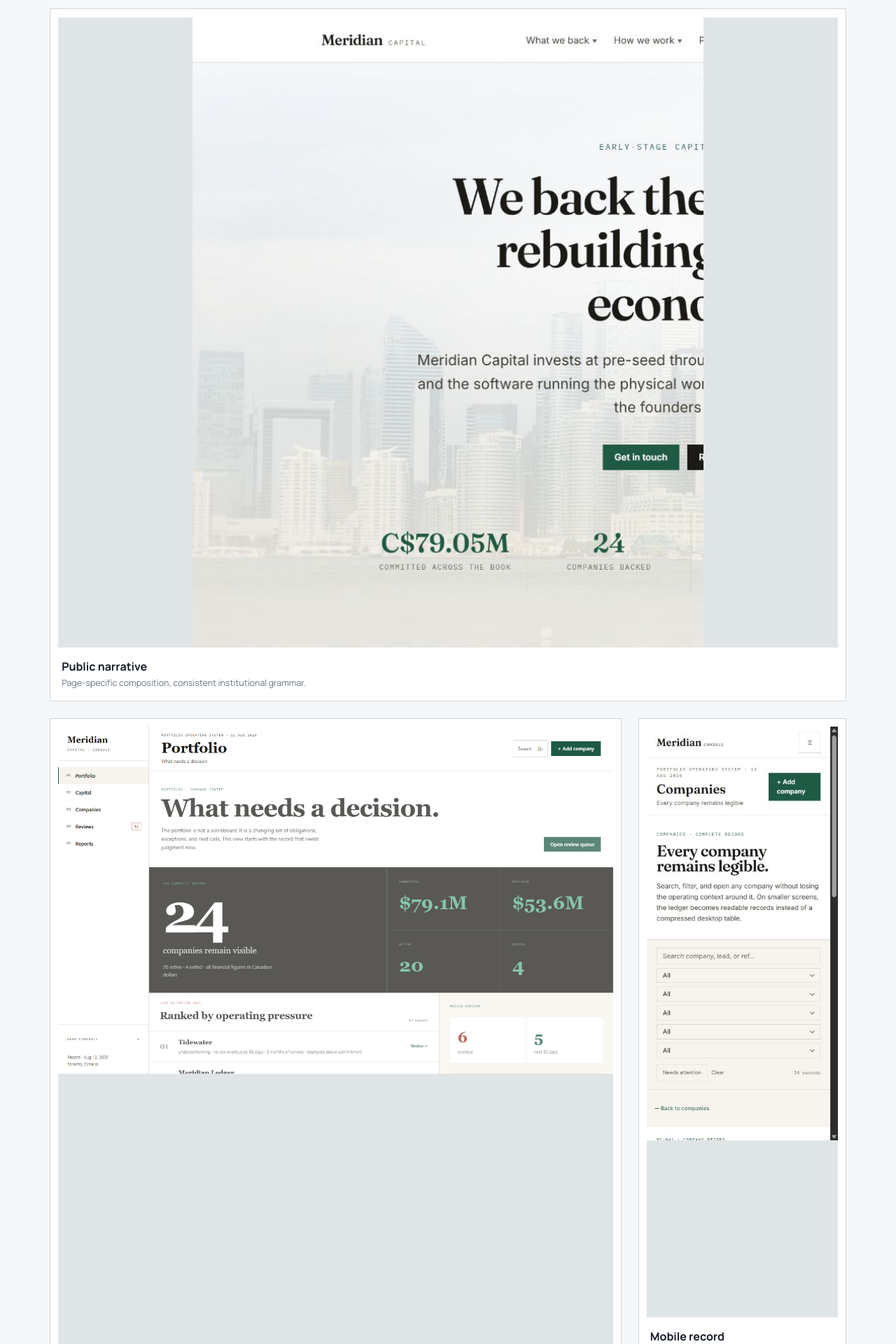
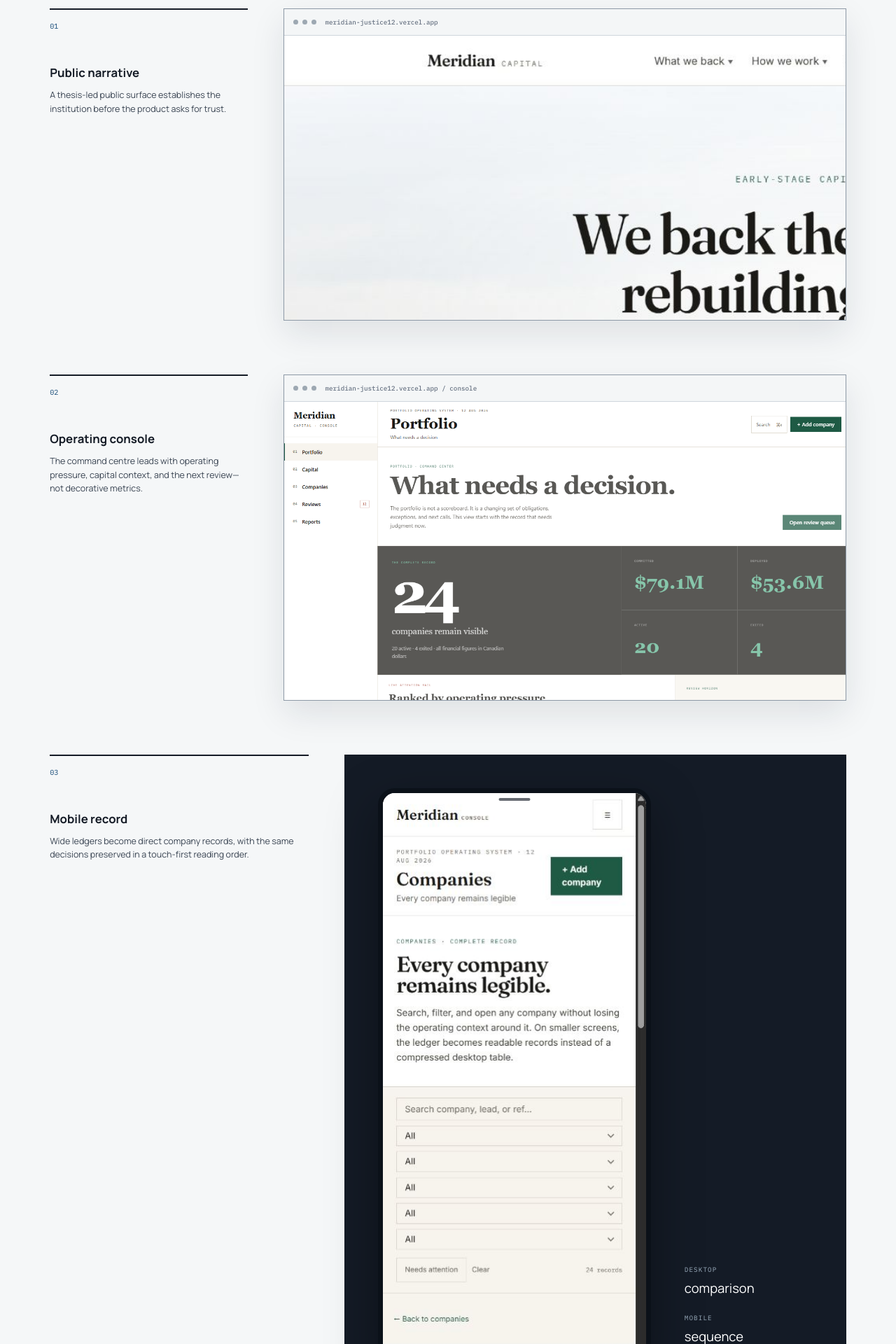
Before and after one commit to justicebrutus/justice-portfolio, a React (Vite) app: page /work/meridian in a window 1280 px wide. Shown: the part 4080-6000 px from the top of the page at 70% size. Built offline with nearby package versions, Linux system fonts and the light colour scheme.

Commit message:
Refine Meridian case study presentation

```diff
--- a/src/index.css
+++ b/src/index.css
@@ -96,14 +96,30 @@
 .decision-grid h3 { margin-top: 4rem; font-size: 1.7rem; }
 .screen-study { border-top: 1px solid var(--line); }
 figure { margin: 0; }
-.screen-study figure { background: var(--white); border: 1px solid var(--line); padding: .7rem; }
-.screen-study figure img { width: 100%; background: #dfe4e7; object-fit: cover; }
-.desktop-screen img { aspect-ratio: 16/9; }
-.screen-study figcaption { display: grid; gap: .3rem; padding: 1rem .3rem .35rem; }
-.screen-study figcaption span { color: var(--muted); font-size: .78rem; }
-.screen-pair { display: grid; grid-template-columns: 1.65fr .6fr; align-items: start; gap: 1.5rem; margin-top: 1.5rem; }
-.screen-pair > figure:first-child img { aspect-ratio: 16/10; object-fit: cover; }
-.mobile-screen img { aspect-ratio: 390/844; object-fit: cover; }
+.screen-evidence-stack { display: grid; gap: clamp(2.5rem, 6vw, 5.5rem); }
+.evidence-plate { display: grid; grid-template-columns: minmax(190px, .26fr) minmax(0, .74fr); gap: clamp(1.5rem, 4vw, 4rem); align-items: start; }
+.evidence-label { padding-top: .25rem; border-top: 2px solid var(--ink); }
+.evidence-label > span { display: block; margin: .8rem 0 3rem; color: var(--blue); font: .64rem "IBM Plex Mono", monospace; }
+.evidence-label > strong { display: block; margin-bottom: .7rem; font-size: 1.05rem; }
+.evidence-label p { margin: 0; font-size: .78rem; line-height: 1.55; }
+.browser-frame { min-width: 0; overflow: hidden; border: 1px solid var(--line-dark); background: #e9edf0; box-shadow: 0 18px 45px rgba(23,34,45,.1); }
+.browser-frame-bar, .flagship-window-bar { min-height: 38px; display: flex; align-items: center; gap: .4rem; padding-inline: .8rem; border-bottom: 1px solid var(--line); background: #f4f6f7; }
+.browser-frame-bar i, .flagship-window-bar i { width: 7px; height: 7px; border-radius: 50%; background: #9da8b2; }
+.browser-frame-bar b, .flagship-window-bar span { margin-left: .35rem; color: var(--muted); font: 500 .58rem "IBM Plex Mono", monospace; }
+.screen-crop { position: relative; overflow: hidden; background: white; }
+.screen-crop img { width: 100%; max-width: none; height: auto; object-fit: cover; object-position: top left; }
+.screen-crop-public { aspect-ratio: 16 / 8.1; }
+.screen-crop-public img { transform: scale(1.01); transform-origin: top left; }
+.screen-crop-console { aspect-ratio: 16 / 8.5; }
+.screen-crop-console img { transform: scale(1.015); transform-origin: top left; }
+.evidence-plate-mobile { grid-template-columns: minmax(190px, .34fr) minmax(280px, .66fr); }
+.device-stage { min-height: 700px; display: grid; grid-template-columns: minmax(250px, 390px) 1fr; gap: clamp(1.5rem, 4vw, 3rem); align-items: center; padding: clamp(1.5rem, 4vw, 3rem); background: var(--ink); }
+.device-frame { position: relative; overflow: hidden; border: 7px solid #0b1119; border-radius: 24px; background: white; box-shadow: 0 24px 70px rgba(0,0,0,.35); }
+.device-frame img { width: 100%; height: auto; }
+.device-speaker { position: absolute; z-index: 2; top: 7px; left: 50%; width: 45px; height: 4px; border-radius: 9px; background: rgba(20,27,38,.65); transform: translateX(-50%); }
+.mobile-principle { align-self: end; display: grid; gap: .45rem; padding-bottom: 1rem; color: white; }
+.mobile-principle span { color: #9eb0c0; font: .58rem "IBM Plex Mono", monospace; text-transform: uppercase; letter-spacing: .12em; }
+.mobile-principle i { margin-bottom: 1rem; font-style: normal; font-size: 1.15rem; }
 .disclosure { border-left: 3px solid var(--blue); padding: .5rem 0 .5rem 1.2rem; font-size: .85rem !important; color: var(--muted); }
 .case-actions { padding-block: var(--section); }
 .case-actions h2 { max-width: 850px; }
@@ -202,7 +218,7 @@
 .site-footer > div:first-child { display: grid; gap: .25rem; }
 .site-footer > div:first-child span { color: var(--muted); font-size: .72rem; }
 .site-footer h2 { display: none; }
-.screen-study figure img, .desktop-screen img, .screen-pair > figure:first-child img { object-fit: contain; object-position: top; }
+.screen-study img { object-position: top; }
 
 /* Professional portfolio dossier */
 .portfolio-dossier { max-width: 1120px; padding-top: 2rem; padding-bottom: 4rem; background: var(--white); box-shadow: 0 0 0 100vmax var(--white); clip-path: inset(0 -100vmax); }
@@ -225,8 +241,10 @@
 .record-section-heading h2 { margin: 0; font-size: clamp(1.55rem, 2.6vw, 2.45rem); letter-spacing: -.04em; }
 .flagship-grid { display: grid; grid-template-columns: minmax(0, 1.1fr) minmax(370px, .9fr); gap: 2rem; align-items: start; }
 .flagship-image { border: 1px solid var(--line-dark); background: #eef1f3; }
-.flagship-image img { width: 100%; height: auto; object-fit: contain; }
-.flagship-image figcaption { padding: .55rem .7rem; border-top: 1px solid var(--line); color: var(--muted); font-size: .65rem; }
+.flagship-screen-crop { aspect-ratio: 16 / 8.65; overflow: hidden; background: white; }
+.flagship-screen-crop img { width: 100%; max-width: none; height: auto; object-fit: cover; object-position: top left; transform: scale(1.01); transform-origin: top left; }
+.flagship-image figcaption { display: grid; gap: .2rem; padding: .65rem .75rem; border-top: 1px solid var(--line); color: var(--muted); font-size: .65rem; }
+.flagship-image figcaption strong { color: var(--ink); font-size: .68rem; }
 .project-type { margin-bottom: .6rem; color: var(--blue); font: 700 .62rem "IBM Plex Mono", monospace; text-transform: uppercase; letter-spacing: .08em; }
 .project-intro { margin-bottom: .9rem; color: var(--ink); font-size: .92rem; line-height: 1.55; font-weight: 650; }
 .project-ledger { margin: 0; border-top: 1px solid var(--line); }
@@ -282,6 +300,11 @@
   .decision-grid { grid-template-columns: 1fr; }
   .screen-pair { grid-template-columns: 1fr; }
   .mobile-screen { max-width: 390px; }
+  .evidence-plate, .evidence-plate-mobile { grid-template-columns: 1fr; }
+  .evidence-label { display: grid; grid-template-columns: 36px minmax(0, 180px) 1fr; gap: 1rem; align-items: start; }
+  .evidence-label > span { margin: .15rem 0 0; }
+  .evidence-label > strong, .evidence-label p { margin: 0; }
+  .device-stage { min-height: auto; grid-template-columns: minmax(220px, 340px) 1fr; }
   .resume-page { margin: 0; box-shadow: none; }
   .resume-header { display: grid; }
   .resume-header address { justify-items: start; }
@@ -347,6 +370,13 @@
   .lab-records article { grid-template-columns: 1fr; gap: .55rem; }
   .lab-records article > span { grid-row: auto; }
   .record-actions .button { width: 100%; }
+  .evidence-label { grid-template-columns: 30px 1fr; }
+  .evidence-label p { grid-column: 2; }
+  .device-stage { grid-template-columns: 1fr; justify-items: center; padding: 1.25rem; }
+  .device-frame { width: min(100%, 300px); }
+  .mobile-principle { width: min(100%, 300px); grid-template-columns: auto 1fr; align-items: baseline; padding: 0; }
+  .mobile-principle i { margin: 0; text-align: right; }
+  .browser-frame-bar b, .flagship-window-bar span { overflow: hidden; text-overflow: ellipsis; white-space: nowrap; }
 }
 @media (prefers-reduced-motion: reduce) {
   html { scroll-behavior: auto; }
--- a/src/pages/HomePage.tsx
+++ b/src/pages/HomePage.tsx
@@ -42,8 +42,9 @@
       <header className="record-section-heading"><span>01</span><div><p className="eyebrow">Selected product work</p><h2 id="meridian-title">Meridian Capital</h2></div></header>
       <div className="flagship-grid">
         <figure className="flagship-image">
-          <img src="/projects/meridian-overview.png" alt="Complete desktop view of Meridian's portfolio operating console" width="1440" height="900" />
-          <figcaption>Portfolio operating system · complete desktop view</figcaption>
+          <div className="flagship-window-bar" aria-hidden="true"><i /><i /><i /><span>Meridian / Portfolio command centre</span></div>
+          <div className="flagship-screen-crop"><img src="/projects/meridian-overview.png" alt="Meridian portfolio command centre showing operating pressure and capital context" width="1440" height="900" /></div>
+          <figcaption><strong>Portfolio operating system</strong><span>Decision context shown at an inspectable scale.</span></figcaption>
         </figure>
         <div className="flagship-copy">
           <p className="project-type">Independent product case study · 2026</p>
--- a/src/pages/MeridianPage.tsx
+++ b/src/pages/MeridianPage.tsx
@@ -14,7 +14,26 @@
     <section className="section-shell system-section" aria-labelledby="system-title"><header className="section-heading"><p className="eyebrow">System map</p><h2 id="system-title">Story becomes record. Record becomes decision.</h2></header><div className="system-map">{systemNodes.map(([title, body], index) => <article key={title}><span>0{index + 1}</span><h3>{title}</h3><p>{body}</p></article>)}</div></section>
     <section className="section-shell evidence-section" aria-labelledby="evidence-title"><header className="section-heading"><p className="eyebrow">Engineering evidence</p><h2 id="evidence-title">The scope is visible in the product.</h2></header><div className="evidence-grid">{MERIDIAN.evidence.map((item) => <article key={item.label}><strong>{item.value}</strong><span>{item.label}</span><p>{item.detail}</p></article>)}</div><p className="evidence-note">Verification: 46 tests across ten files and the production TypeScript/Vite build passed on August 13, 2026.</p></section>
     <section className="section-shell decision-section" aria-labelledby="decision-title"><header className="section-heading"><p className="eyebrow">Selected decisions</p><h2 id="decision-title">The interface follows the operating logic.</h2></header><div className="decision-grid">{MERIDIAN.decisions.map((decision, index) => <article key={decision.title}><span>0{index + 1}</span><h3>{decision.title}</h3><p>{decision.body}</p></article>)}</div></section>
-    <section className="section-shell screen-study" aria-labelledby="screens-title"><header className="section-heading split-heading"><div><p className="eyebrow">Responsive evidence</p><h2 id="screens-title">Same record. Different reading behavior.</h2></div><p>Desktop preserves comparison. Tablet reduces simultaneous demands. Mobile turns wide ledgers into direct company records.</p></header><figure className="desktop-screen"><img src="/projects/meridian-public.png" alt="Meridian public website on desktop" width="1440" height="900" /><figcaption><strong>Public narrative</strong><span>Page-specific composition, consistent institutional grammar.</span></figcaption></figure><div className="screen-pair"><figure><img src="/projects/meridian-overview.png" alt="Meridian console portfolio workspace on a laptop" width="1440" height="900" /><figcaption><strong>Operating console</strong><span>Attention and capital context before the full record.</span></figcaption></figure><figure className="mobile-screen"><img src="/projects/meridian-mobile.png" alt="Meridian responsive company record on mobile" width="390" height="844" /><figcaption><strong>Mobile record</strong><span>No compressed desktop table.</span></figcaption></figure></div></section>
+    <section className="section-shell screen-study" aria-labelledby="screens-title">
+      <header className="section-heading split-heading">
+        <div><p className="eyebrow">Responsive evidence</p><h2 id="screens-title">One system, shown at working scale.</h2></div>
+        <p>Each view is framed around the decision it supports. Desktop evidence stays large enough to inspect; mobile is shown at its native proportion instead of stretched into a generic screenshot grid.</p>
+      </header>
+      <div className="screen-evidence-stack">
+        <figure className="evidence-plate evidence-plate-public">
+          <div className="evidence-label"><span>01</span><strong>Public narrative</strong><p>A thesis-led public surface establishes the institution before the product asks for trust.</p></div>
+          <div className="browser-frame"><div className="browser-frame-bar" aria-hidden="true"><i /><i /><i /><b>meridian-justice12.vercel.app</b></div><div className="screen-crop screen-crop-public"><img src="/projects/meridian-public.png" alt="Meridian public website hero on desktop" width="1440" height="900" /></div></div>
+        </figure>
+        <figure className="evidence-plate evidence-plate-console">
+          <div className="evidence-label"><span>02</span><strong>Operating console</strong><p>The command centre leads with operating pressure, capital context, and the next review—not decorative metrics.</p></div>
+          <div className="browser-frame"><div className="browser-frame-bar" aria-hidden="true"><i /><i /><i /><b>meridian-justice12.vercel.app / console</b></div><div className="screen-crop screen-crop-console"><img src="/projects/meridian-overview.png" alt="Meridian portfolio command centre on desktop" width="1440" height="900" /></div></div>
+        </figure>
+        <figure className="evidence-plate evidence-plate-mobile">
+          <div className="evidence-label"><span>03</span><strong>Mobile record</strong><p>Wide ledgers become direct company records, with the same decisions preserved in a touch-first reading order.</p></div>
+          <div className="device-stage"><div className="device-frame"><div className="device-speaker" aria-hidden="true" /><img src="/projects/meridian-mobile.png" alt="Meridian companies workspace on a mobile screen" width="390" height="844" /></div><div className="mobile-principle" aria-hidden="true"><span>Desktop</span><i>comparison</i><span>Mobile</span><i>sequence</i></div></div>
+        </figure>
+      </div>
+    </section>
     <section className="section-shell reflection-section" aria-labelledby="reflection-title"><div><p className="eyebrow">Reflection</p><h2 id="reflection-title">A strong demo should make its boundary clear.</h2></div><div><p>{MERIDIAN.reflection}</p><p className="disclosure">{MERIDIAN.disclosure}</p></div></section>
     <footer className="section-shell case-actions"><p className="eyebrow">Explore the work</p><h2>From institutional story to partner decision.</h2><div className="button-row"><a className="button button-primary" href={MERIDIAN.liveUrl} target="_blank" rel="noreferrer">Open Meridian ↗</a><a className="button button-secondary" href={`${MERIDIAN.liveUrl}/console`} target="_blank" rel="noreferrer">Open the console ↗</a><a className="text-link" href={MERIDIAN.repoUrl} target="_blank" rel="noreferrer">View source ↗</a></div></footer>
   </article>;
```
Also changed, not shown: 1 other file (tests, documents, lock files or other folders).
